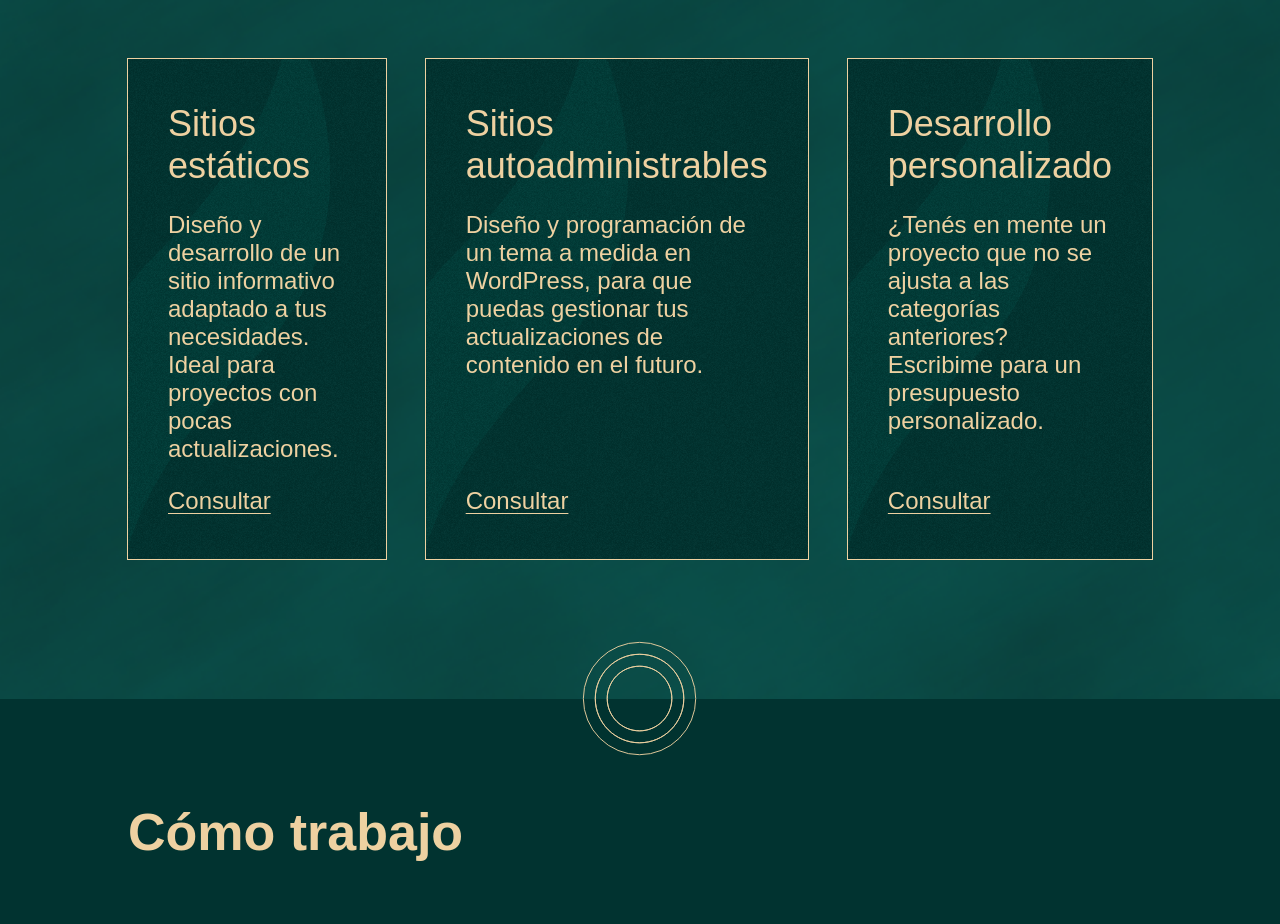
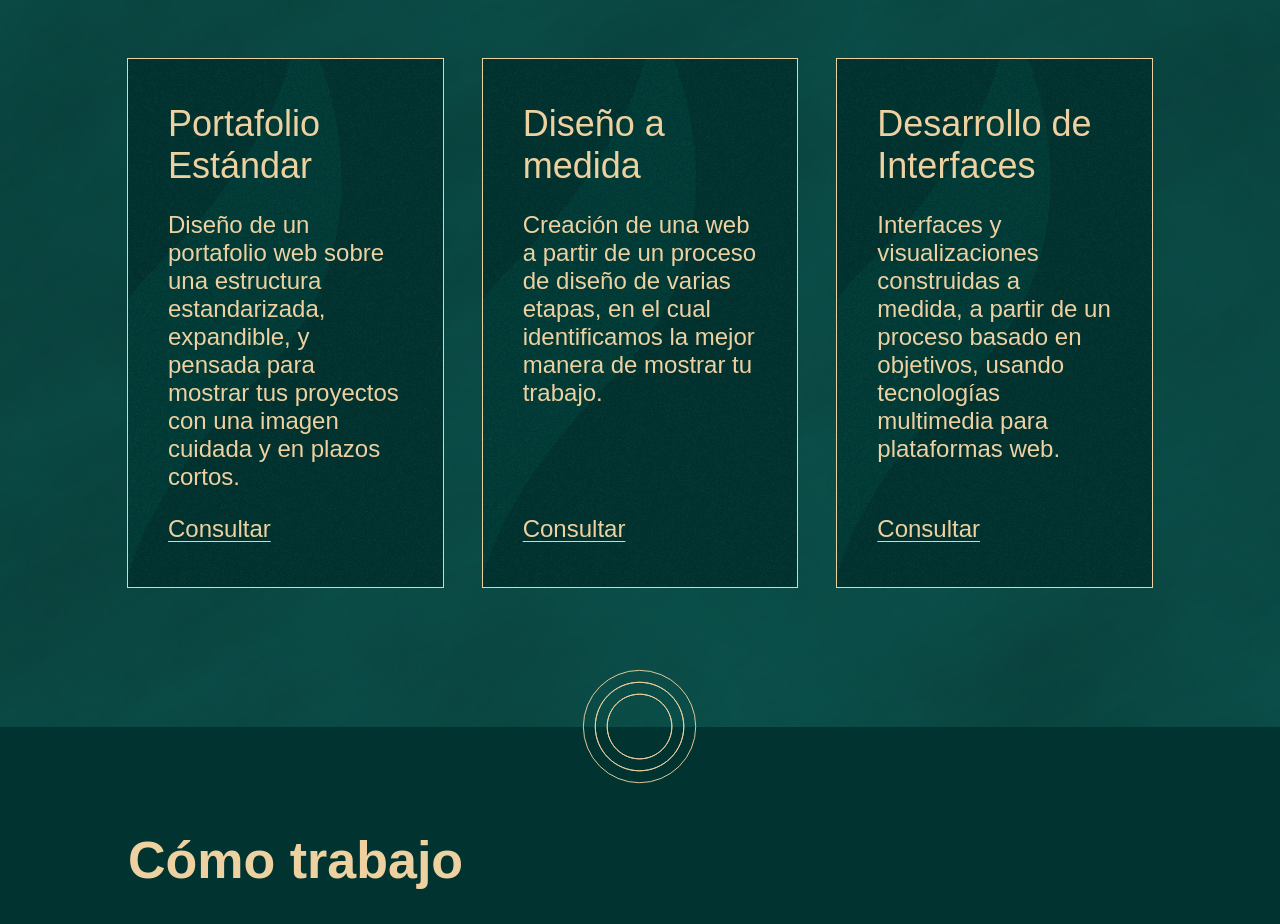
Before and after one commit to taimune/website, a Next.js app: page / in a window 1280 px wide. Shown: the part 1801-2725 px from the top of the page. Built offline with nearby package versions, Linux system fonts and the light colour scheme; a web font is replaced by a local one.

Commit message:
Actualizar copy de servicios

```diff
--- a/app/page.js
+++ b/app/page.js
@@ -63,18 +63,18 @@ function HomePageContent(props) {
                     {/* <p>Diseñé algunos servicios para que puedas elegir entre (...)</p> */}
                     <div className={styles.contenedorServicios}>
                         <ItemServicio
-                            tituloServicio="Sitios estáticos"
-                            descripcionServicio="Diseño y desarrollo de un sitio informativo adaptado a tus necesidades. Ideal para proyectos con pocas actualizaciones."
+                            tituloServicio="Portafolio Estándar"
+                            descripcionServicio="Diseño de un portafolio web sobre una estructura estandarizada, expandible, y pensada para mostrar tus proyectos con una imagen cuidada y en plazos cortos."
                             url="#"
                         />
                         <ItemServicio
-                            tituloServicio="Sitios autoadministrables"
-                            descripcionServicio="Diseño y programación de un tema a medida en WordPress, para que puedas gestionar tus actualizaciones de contenido en el futuro."
+                            tituloServicio="Diseño a medida"
+                            descripcionServicio="Creación de una web a partir de un proceso de diseño de varias etapas, en el cual identificamos la mejor manera de mostrar tu trabajo."
                             url="#"
                         />
                         <ItemServicio
-                            tituloServicio="Desarrollo personalizado"
-                            descripcionServicio="¿Tenés en mente un proyecto que no se ajusta a las categorías anteriores? Escribime para un presupuesto personalizado."
+                            tituloServicio="Desarrollo de Interfaces"
+                            descripcionServicio="Interfaces y visualizaciones construidas a medida, a partir de un proceso basado en objetivos, usando tecnologías multimedia para plataformas web."
                             url="#"
                         />
                     </div>
```
